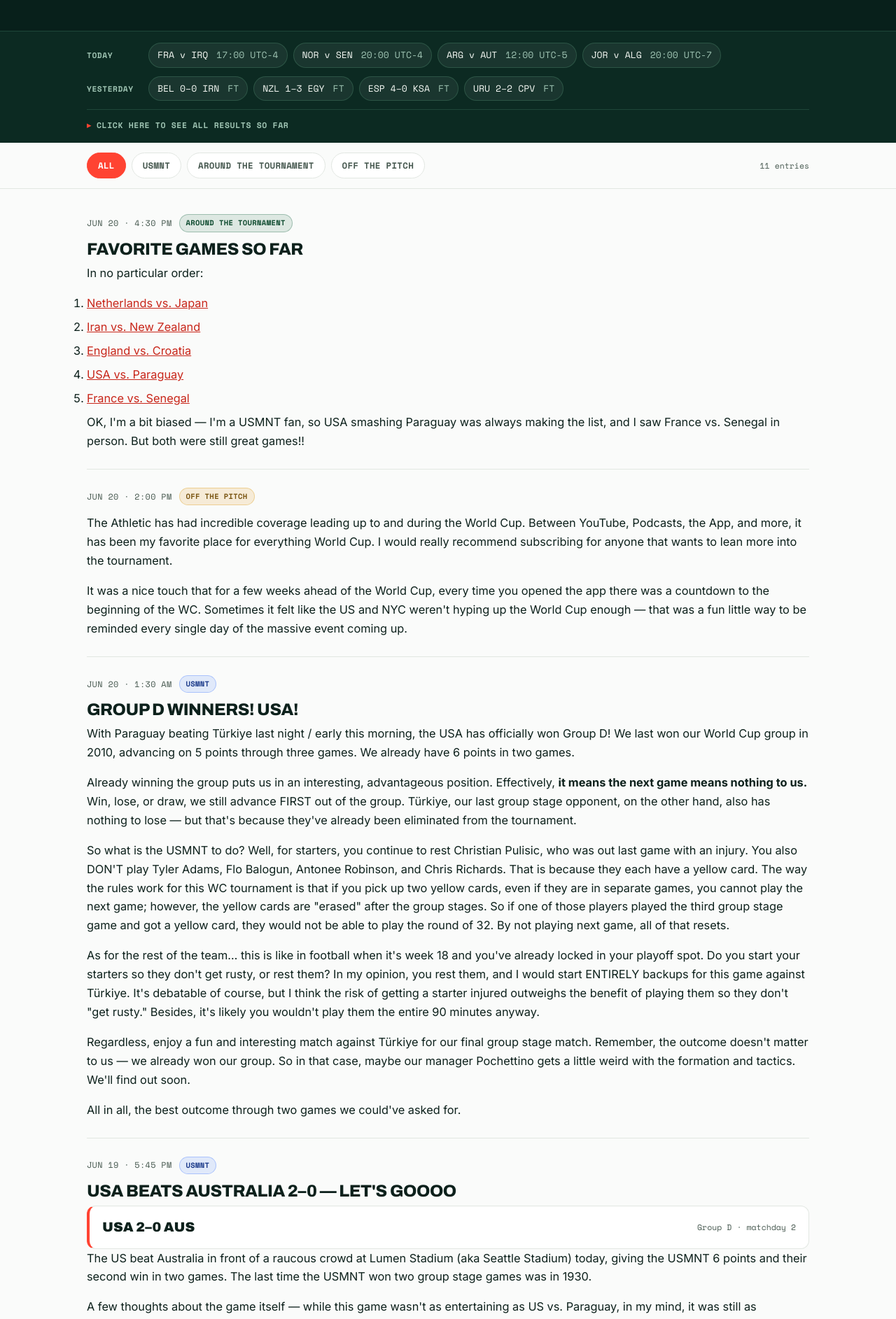
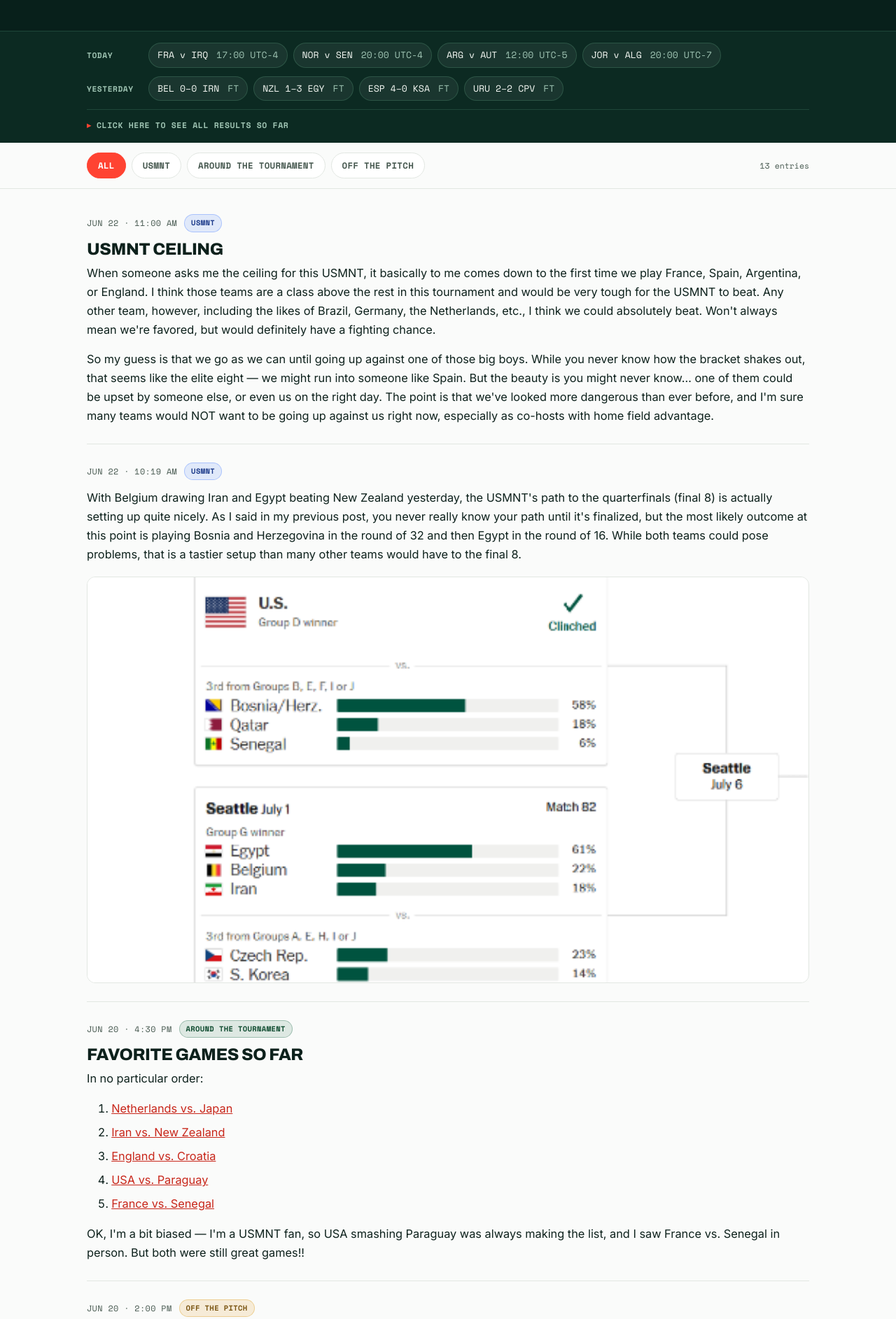
Before and after one commit to jmozden3/jmozden3.github.io, a Jekyll site: the page built from _posts/2026-06-11-world-cup-log.md, in a window 1280 px wide. Shown: the part 452-2337 px from the top of the page at 70% size. Built offline with Jekyll 4.4.1, drawn with Linux system fonts in a browser that asks for light colours.

Commit message:
blog updates

```diff
--- a/_posts/2026-06-11-world-cup-log.md
+++ b/_posts/2026-06-11-world-cup-log.md
@@ -123,6 +123,7 @@ image: https://jmozden3.github.io/assets/images/usmnt-goal-hug.png
 
   /* ---- long-form extras: lists, photo grid, responsive video embeds ---- */
   .wc-entry ul{margin:0 0 1rem;padding-left:1.2em;list-style:disc}
+  .wc-entry ol{margin:0 0 1rem;padding-left:2.2em;list-style:decimal}
   .wc-entry li{font-size:1.02rem;margin:0 0 .45rem}
   .wc-shots{display:grid;grid-template-columns:repeat(3,1fr);gap:10px;margin:18px 0 0}
   @media(max-width:640px){.wc-shots{grid-template-columns:1fr}}
@@ -191,6 +192,29 @@ image: https://jmozden3.github.io/assets/images/usmnt-goal-hug.png
      Need a layout? Copy one from the TEMPLATE GALLERY in the comment block below. -->
 <div class="wcl-stream">
   <div class="wrap">
+
+    <!-- USMNT: the knockout path is setting up nicely -->
+    <article class="wc-entry" data-tags="usmnt" data-time="2026-06-22T10:19">
+      <div class="wc-entry-meta">
+        <span class="wc-time">Jun 22 · 10:19 AM</span>
+        <span class="chip usmnt">USMNT</span>
+      </div>
+      <p>With Belgium drawing Iran and Egypt beating New Zealand yesterday, the USMNT's path to the quarterfinals (final 8) is actually setting up quite nicely. As I said in my previous post, you never really know your path until it's finalized, but the most likely outcome at this point is playing Bosnia and Herzegovina in the round of 32 and then Egypt in the round of 16. While both teams could pose problems, that is a tastier setup than many other teams would have to the final 8.</p>
+      <figure class="wc-shot wc-shot-wide">
+        <img src="{{ '/assets/images/usmnt-knockout-path-possibility.png' | relative_url }}" alt="A possible USMNT knockout path to the quarterfinals" loading="lazy">
+      </figure>
+    </article>
+
+    <!-- USMNT: the ceiling for this team -->
+    <article class="wc-entry" data-tags="usmnt" data-time="2026-06-22T11:00">
+      <div class="wc-entry-meta">
+        <span class="wc-time">Jun 22 · 11:00 AM</span>
+        <span class="chip usmnt">USMNT</span>
+      </div>
+      <h3>USMNT ceiling</h3>
+      <p>When someone asks me the ceiling for this USMNT, it basically to me comes down to the first time we play France, Spain, Argentina, or England. I think those teams are a class above the rest in this tournament and would be very tough for the USMNT to beat. Any other team, however, including the likes of Brazil, Germany, the Netherlands, etc., I think we could absolutely beat. Won't always mean we're favored, but would definitely have a fighting chance.</p>
+      <p>So my guess is that we go as we can until going up against one of those big boys. While you never know how the bracket shakes out, that seems like the elite eight — we might run into someone like Spain. But the beauty is you might never know… one of them could be upset by someone else, or even us on the right day. The point is that we've looked more dangerous than ever before, and I'm sure many teams would NOT want to be going up against us right now, especially as co-hosts with home field advantage.</p>
+    </article>
 
     <!-- Around the tournament: my five favorite games so far -->
     <article class="wc-entry" data-tags="tournament" data-time="2026-06-20T16:30">
```
Also changed, not shown: assets/images/usmnt-knockout-path-possibility.png (added).
